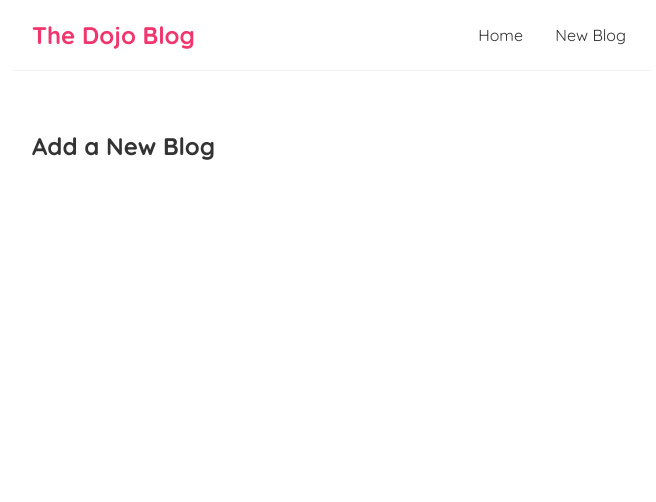
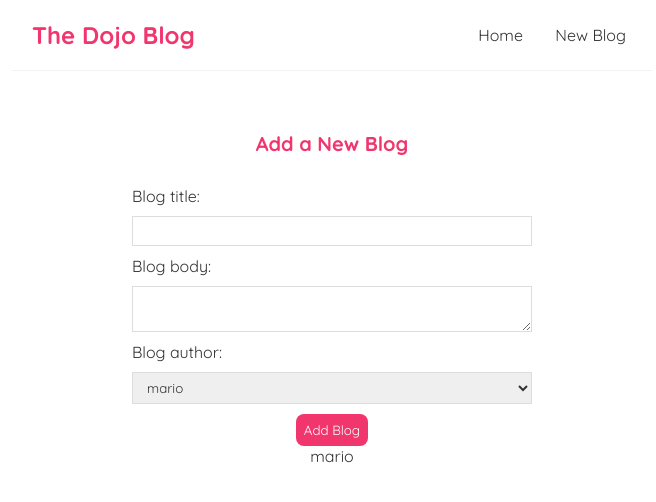
Before and after one commit to Valyria-Studios/ReactTutorial_Emily, a React (Create React App) app: page /create in a window 1280 px wide. Shown: the top 502 px of the page, without its empty margins (308-964 px from the left). Built offline with nearby package versions, Linux system fonts and the light colour scheme.

Commit message:
Lesson 27

```diff
--- a/src/Create.js
+++ b/src/Create.js
@@ -1,7 +1,39 @@
+import { useState } from "react";
 const Create = ()=> {
+    const [title, setTitle] = useState('');
+    const [body, setBody] = useState('');
+    const [author, setAuthor] = useState('mario');
+
     return (
         <div className = "create">
             <h2> Add a New Blog</h2>
+            <form>
+                <label>Blog title:</label>
+                <input
+                    type = "text"
+                    required
+                    value = {title}
+                    onChange = {(e) => setTitle(e.target.value)}
+                />
+                <label>Blog body:</label>
+                <textarea
+                    required
+                    value={body}
+                    onChange = {(e) => setBody(e.target.value)}
+                ></textarea>
+                <label>Blog author:</label>
+                <select
+                   value={author}
+                   onChange = {(e) => setAuthor(e.target.value)}
+                >
+                    <option value = "mario">mario</option>
+                    <option value = "yoshi">yoshi</option>
+                </select>
+                <button>Add Blog</button>
+                <p> {title}  </p>
+                <p> {body}  </p>
+                <p> {author}  </p>
+            </form>
         </div>
     );
 }
--- a/src/index.css
+++ b/src/index.css
@@ -52,3 +52,35 @@
 .blog-preview a{
   text-decoration: none;
 }
+
+/* create new blog form */
+.create {
+  max-width: 400px;
+  margin: 0 auto;
+  text-align: center;
+}
+.create label {
+  text-align: left;
+  display: block;
+}
+.create h2 {
+  font-size: 20px;
+  color: #f1356d;
+  margin-bottom: 30px;
+}
+.create input, .create textarea, .create select {
+  width: 100%;
+  padding: 6px 10px;
+  margin: 10px 0;
+  border: 1px solid #ddd;
+  box-sizing: border-box;
+  display: block;
+}
+.create button {
+  background: #f1356d;
+  color: #fff;
+  border: 0;
+  padding: 8px;
+  border-radius: 8px;
+  cursor: pointer;
+}
```
